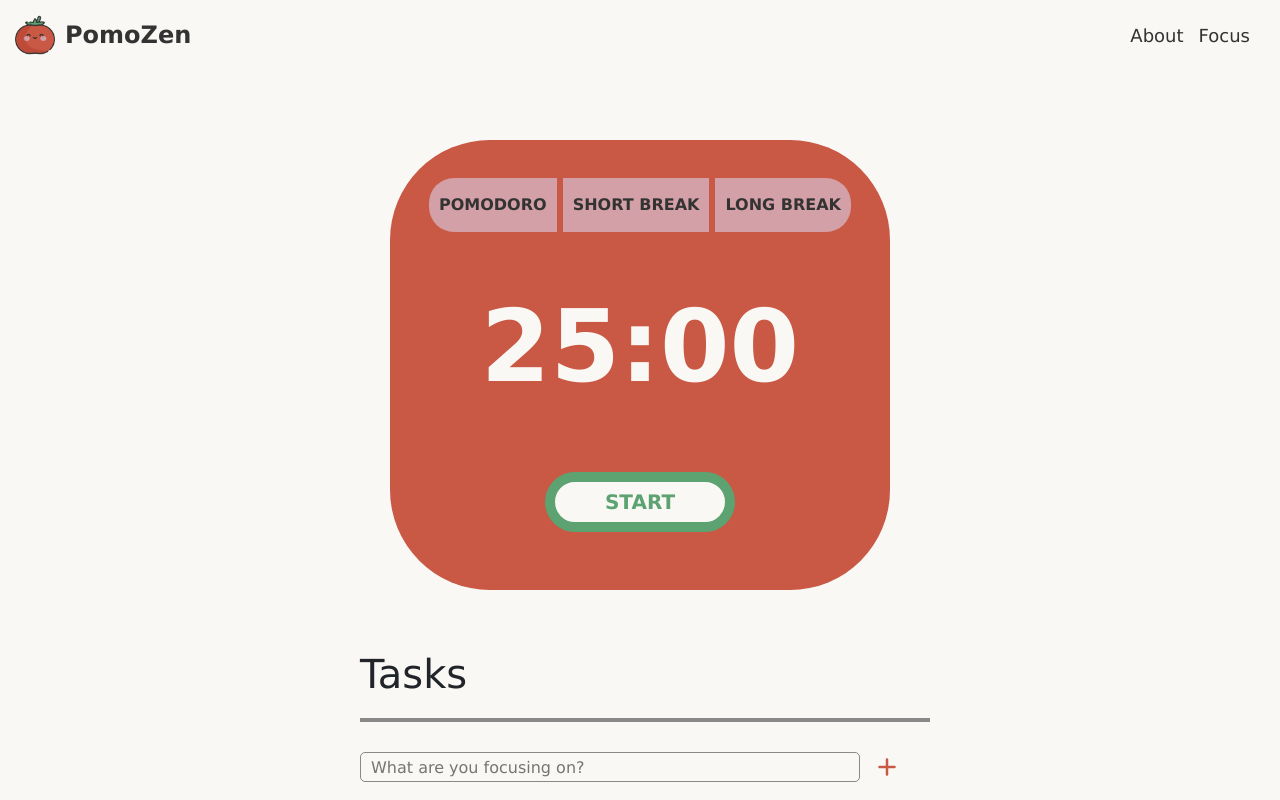
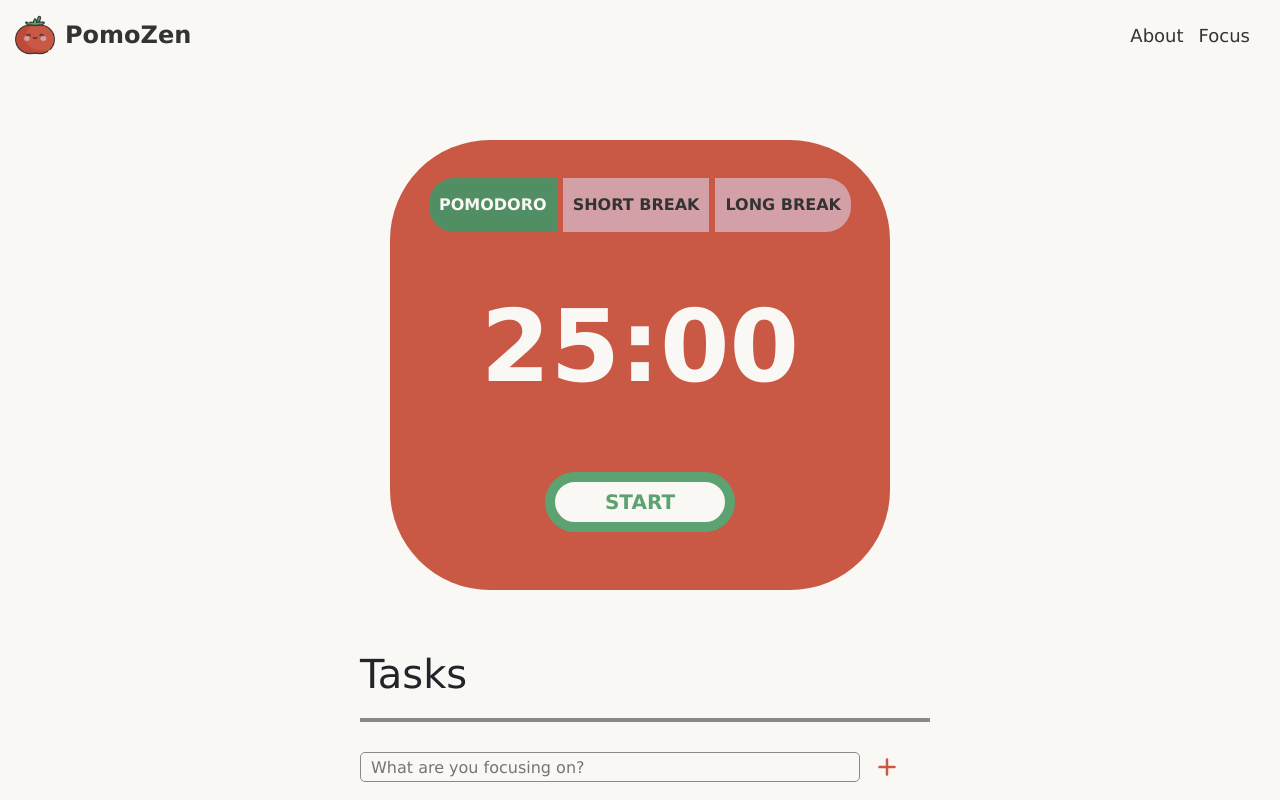
Before and after one commit to lumoos8/pomoZen, a React (Vite) app: page / in a window 1280 px wide. Built offline with nearby package versions, Linux system fonts and the light colour scheme.

Commit message:
add logic to tabs

```diff
--- a/package.json
+++ b/package.json
@@ -1,10 +1,13 @@
 {
+  "homepage": "http://lumoos8.github.io/pomoZen",
   "name": "pomozen",
   "private": true,
   "version": "0.0.0",
   "type": "module",
   "scripts": {
     "dev": "vite",
+    "predeploy": "npm run build",
+    "deploy": "gh-pages -d build",
     "build": "vite build",
     "lint": "eslint . --ext js,jsx --report-unused-disable-directives --max-warnings 0",
     "preview": "vite preview"
--- a/src/сomponents/Timer/Timer.jsx
+++ b/src/сomponents/Timer/Timer.jsx
@@ -7,10 +7,18 @@ const Timer = ({ tasks, setTasks }) => {
   const [seconds, setSeconds] = useState(25 * 60);
   const [isRunning, setIsRunning] = useState(false);
   const isFinished = seconds === 0;
+  const [activeTab, setActiveTab] = useState("pomodoro");
 
-  function handleTabClick(seconds) {
-    setSeconds(seconds);
+  function handleTabClick(activeTab) {
+    if (activeTab === "pomodoro") {
+      setSeconds(2 * 1);
+    } else if (activeTab === "shortBreak") {
+      setSeconds(1 * 1);
+    } else if (activeTab === "longBreak") {
+      setSeconds(3 * 1);
+    }
     setIsRunning(false);
+    setActiveTab(activeTab);
   }
 
   function handleButtonToggle() {
@@ -18,7 +26,7 @@ const Timer = ({ tasks, setTasks }) => {
   }
 
   const handleFinishClick = () => {
-    setSeconds(25 * 60);
+    if (activeTab === "pomodoro") {
       const updatedTasks = tasks.map((task) => {
         if (task.isFocused) {
           return {
@@ -29,6 +37,13 @@ const Timer = ({ tasks, setTasks }) => {
         return task;
       });
       setTasks(updatedTasks);
+      setActiveTab("shortBreak");
+      setSeconds(1 * 1);
+    } else {
+      setActiveTab("pomodoro");
+      setSeconds(2 * 1);
+    }
+    setIsRunning(false);
   };
 
   useEffect(() => {
@@ -52,7 +67,7 @@ const Timer = ({ tasks, setTasks }) => {
 
   return (
     <div className={styles.timerBody}>
-      <TimerSwitch onClick={handleTabClick} />
+      <TimerSwitch onClick={handleTabClick} activeTab={activeTab} />
       <Time seconds={seconds} />
       {isFinished && <Button onClick={handleFinishClick} text="FINISH" />}
       {!isFinished && (
--- a/src/сomponents/Timer/components/TimerSwitch/TimerSwitch.jsx
+++ b/src/сomponents/Timer/components/TimerSwitch/TimerSwitch.jsx
@@ -1,16 +1,31 @@
-import React from "react";
 import styles from "./timerSwitch.module.css";
+import classNames from "classnames";
 
-const TimerSwitch = ({ onClick }) => {
+const TimerSwitch = ({ onClick, activeTab }) => {
   return (
     <div className={styles.pagination}>
-      <button className={styles.btn} onClick={() => onClick(3)}>
+      <button
+        className={classNames(styles.btn, {
+          [styles.btnActive]: activeTab === "pomodoro",
+        })}
+        onClick={() => onClick("pomodoro")}
+      >
         POMODORO
       </button>
-      <button className={styles.btn} onClick={() => onClick(5 * 60)}>
+      <button
+        className={classNames(styles.btn, {
+          [styles.btnActive]: activeTab === "shortBreak",
+        })}
+        onClick={() => onClick("shortBreak")}
+      >
         SHORT BREAK
       </button>
-      <button className={styles.btn} onClick={() => onClick(30 * 60)}>
+      <button
+        className={classNames(styles.btn, {
+          [styles.btnActive]: activeTab === "longBreak",
+        })}
+        onClick={() => onClick("longBreak")}
+      >
         LONG BREAK
       </button>
     </div>
--- a/src/сomponents/Timer/components/TimerSwitch/timerSwitch.module.css
+++ b/src/сomponents/Timer/components/TimerSwitch/timerSwitch.module.css
@@ -10,32 +10,37 @@
   padding: 15px 10px;
   font-size: 16px;
   font-weight: bold;
-  background-color: #D4A0A7;
+  background-color: #d4a0a7;
   color: #333;
   border: none;
   cursor: pointer;
 }
+.btnActive {
+  background-color: #528e63;
+  transition: 0.3s ease;
+  color: #faf8f4;
+}
 
 .btn:hover {
   transition: 0.3s ease;
-  background-color: #5DA271;
-  color: #FAF8F4;
+  background-color: #5da271;
+  color: #faf8f4;
 }
 
 .btn:active {
-  background-color: #528E63;
+  background-color: #528e63;
   transition: 0.3s ease;
-  color: #FAF8F4;
+  color: #faf8f4;
 }
 
 .btn:first-child {
   border-top-left-radius: 25px;
   border-bottom-left-radius: 25px;
-  border-right: 6px solid #C95844;
+  border-right: 6px solid #c95844;
 }
 
 .btn:last-child {
   border-top-right-radius: 25px;
   border-bottom-right-radius: 25px;
-  border-left: 6px solid #C95844;
+  border-left: 6px solid #c95844;
 }
```
Lines whose indentation alone changed are shown as unchanged.
